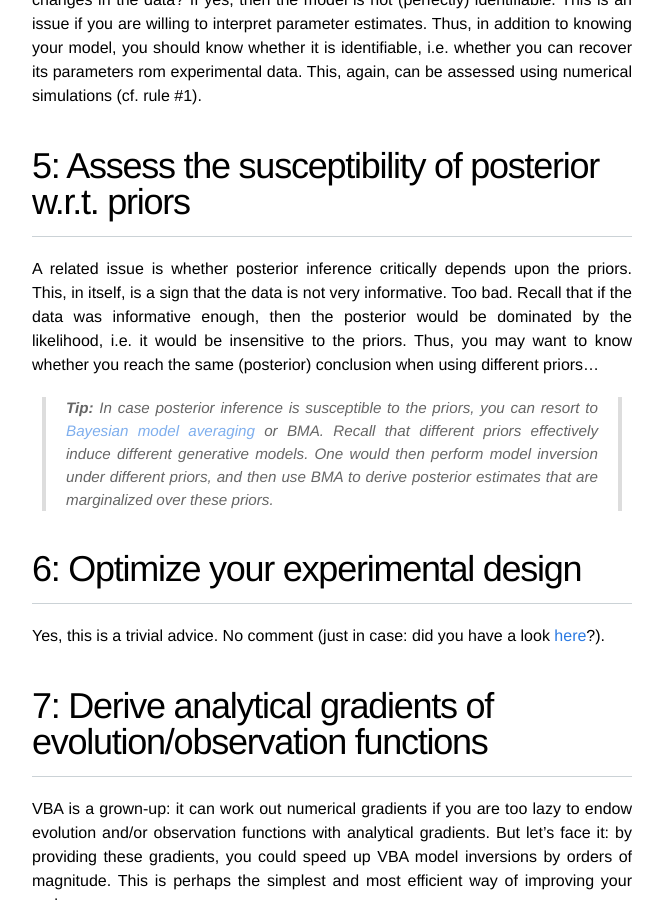
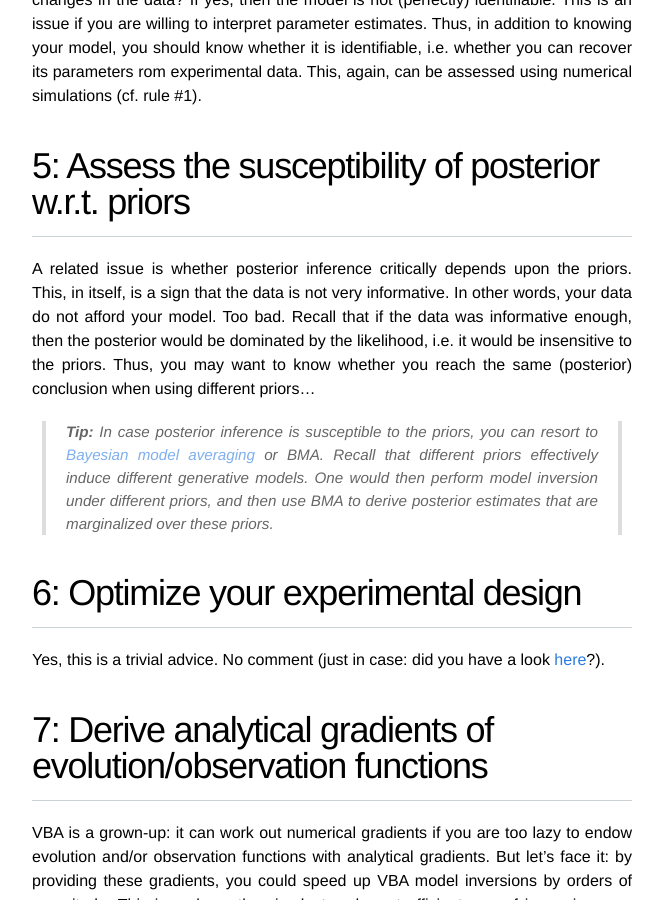
Before and after one commit to MBB-team/VBA-toolbox, a Jekyll site: the page built from _wiki/10-simple-rules.md, in a window 1280 px wide and 900 px high, scrolled down 2027 px. Shown: the whole window, without its empty margins (308-971 px from the left). Built offline with Jekyll 4.4.1, drawn with Linux system fonts in a browser that asks for light colours; nearby versions of some CDN libraries.

Commit message:
Update 10-simple-rules.md

```diff
--- a/_wiki/10-simple-rules.md
+++ b/_wiki/10-simple-rules.md
@@ -45,7 +45,7 @@ Interesting models typically include a few unknown parameters, which can be adju
 
 # 5: Assess the susceptibility of posterior w.r.t. priors
 
-A related issue is whether posterior inference critically depends upon the priors. This, in itself, is a sign that the data is not very informative. Too bad. Recall that if the data was informative enough, then the posterior would be dominated by the likelihood, i.e. it would be insensitive to the priors. Thus, you may want to know whether you reach the same (posterior) conclusion when using different priors...
+A related issue is whether posterior inference critically depends upon the priors. This, in itself, is a sign that the data is not very informative. In other words, your data do not afford your model. Too bad. Recall that if the data was informative enough, then the posterior would be dominated by the likelihood, i.e. it would be insensitive to the priors. Thus, you may want to know whether you reach the same (posterior) conclusion when using different priors...
 
 > **Tip:** In case posterior inference *is* susceptible to the priors, you can resort to [Bayesian model averaging]({{ site.baseurl }}/wiki/VBA-BMA) or BMA. Recall that different priors effectively induce different generative models. One would then perform model inversion under different priors, and then use BMA to derive posterior estimates that are marginalized over these priors.
 
```
